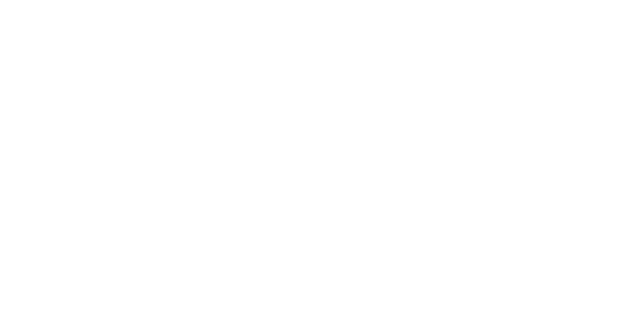
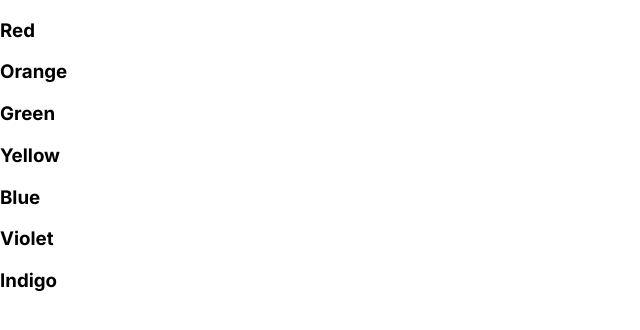
Before and after one commit to brandonfelty/react_tutorial, a React (Create React App) app: page /jokes in a window 1280 px wide. Before the commit this address had no page. Shown: the top 330 px of the page, without its empty margins (0-640 px from the left). Built offline with nearby package versions, Linux system fonts and the light colour scheme.

Commit message:
adds jokes page

```diff
--- a/src/App.js
+++ b/src/App.js
@@ -7,6 +7,7 @@ import {
 import ReactFacts from "./pages/ReactFacts";
 import BusinessCard from "./pages/BusinessCard";
 import AirBNB from "./pages/AirBNB";
+import Jokes from "./pages/Jokes";
 
 function App() {
   return (
@@ -16,6 +17,7 @@ function App() {
           <Route path="/" element={<ReactFacts />} />
           <Route path="/info" element={<BusinessCard />} />
           <Route path="/airbnb" element={<AirBNB />} />
+          <Route path='/jokes' element={<Jokes />} />
         </Routes>
       </div>
     </Router>
--- /dev/null
+++ b/src/pages/Jokes.jsx
@@ -0,0 +1,14 @@
+import React from 'react'
+
+const Jokes = () => {
+  const colors = ['Red', 'Orange', 'Green', 'Yellow', 'Blue', 'Violet', 'Indigo'];
+  return (
+    <div>
+      {colors.map((color) => (
+        <h3>{color}</h3>
+      ))}
+    </div>
+  )
+}
+
+export default Jokes
```
